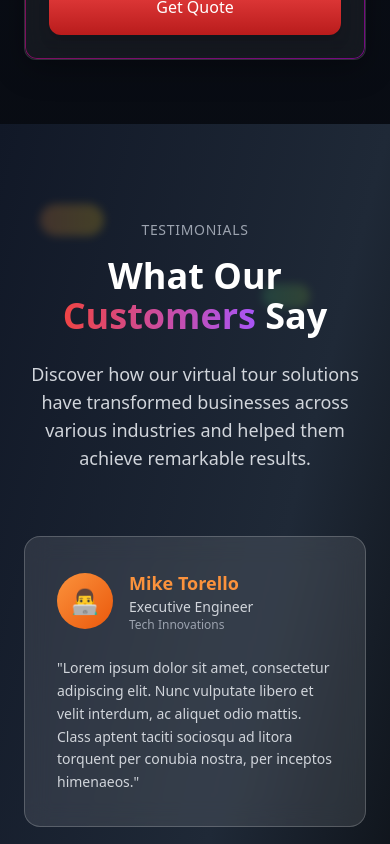
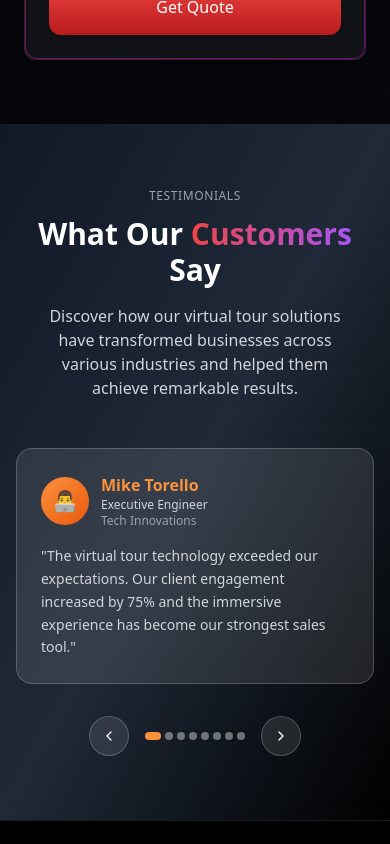
Before and after one commit to thiyo-de/vision360-nubien-style, a React (Vite) app: page /services in a window 390 px wide. Shown: the part 4620-5464 px from the top of the page. Built offline with nearby package versions, Linux system fonts and the light colour scheme; a web font is replaced by a local one.

Commit message:
Refine testimonials section

```diff
--- a/src/components/TestimonialCarousel.tsx
+++ b/src/components/TestimonialCarousel.tsx
@@ -1,9 +1,27 @@
 import { motion, AnimatePresence } from 'framer-motion';
 import { ChevronLeft, ChevronRight } from 'lucide-react';
-import { useState } from 'react';
+import { useState, useEffect } from 'react';
 
 const TestimonialCarousel = () => {
   const [currentIndex, setCurrentIndex] = useState(0);
+  const [itemsPerPage, setItemsPerPage] = useState(3);
+
+  // Responsive items per page
+  useEffect(() => {
+    const updateItemsPerPage = () => {
+      if (window.innerWidth < 768) {
+        setItemsPerPage(1); // Mobile: 1 item
+      } else if (window.innerWidth < 1024) {
+        setItemsPerPage(2); // Tablet: 2 items
+      } else {
+        setItemsPerPage(3); // Desktop: 3 items
+      }
+    };
+
+    updateItemsPerPage();
+    window.addEventListener('resize', updateItemsPerPage);
+    return () => window.removeEventListener('resize', updateItemsPerPage);
+  }, []);
 
   const testimonials = [
     {
@@ -11,85 +29,99 @@ const TestimonialCarousel = () => {
       role: "Executive Engineer",
       company: "Tech Innovations",
       image: "👨‍💻",
-      testimonial: "Lorem ipsum dolor sit amet, consectetur adipiscing elit. Nunc vulputate libero et velit interdum, ac aliquet odio mattis. Class aptent taciti sociosqu ad litora torquent per conubia nostra, per inceptos himenaeos."
+      testimonial: "The virtual tour technology exceeded our expectations. Our client engagement increased by 75% and the immersive experience has become our strongest sales tool."
     },
     {
       name: "Rick Wright",
       role: "Executive Engineer",
       company: "Digital Solutions",
       image: "👨‍💼",
-      testimonial: "Lorem ipsum dolor sit amet, consectetur adipiscing elit. Nunc vulputate libero et velit interdum, ac aliquet odio mattis. Class aptent taciti sociosqu ad litora torquent per conubia nostra, per inceptos himenaeos."
+      testimonial: "Implementation was seamless and the results were immediate. Our conversion rates improved dramatically, and clients love the interactive experience we now provide."
     },
     {
       name: "Devon Miles",
       role: "Executive Engineer",
       company: "Future Systems",
       image: "👨‍🔬",
-      testimonial: "Lorem ipsum dolor sit amet, consectetur adipiscing elit. Nunc vulputate libero et velit interdum, ac aliquet odio mattis. Class aptent taciti sociosqu ad litora torquent per conubia nostra, per inceptos himenaeos."
+      testimonial: "Outstanding quality and professional service. The virtual tours have revolutionized how we present our facilities to potential clients and partners worldwide."
     },
     {
       name: "Sarah Johnson",
       role: "Real Estate Director",
       company: "Premier Properties",
       image: "👩‍💼",
-      testimonial: "The virtual tours have completely revolutionized our property showcasing process. Our clients can now explore properties from anywhere in the world, resulting in a 45% increase in qualified leads and faster closing times."
+      testimonial: "The virtual tours have completely revolutionized our property showcasing process. Our clients can now explore properties from anywhere in the world, resulting in a 45% increase in qualified leads."
     },
     {
       name: "Marcus Thompson",
       role: "Hotel Operations Manager",
       company: "Luxury Resorts Group",
       image: "👨‍🍳",
-      testimonial: "Since implementing virtual tours, our online bookings have skyrocketed by 60%. Guests arrive with clear expectations and our customer satisfaction scores have reached an all-time high. It's been a game-changer for our business."
+      testimonial: "Since implementing virtual tours, our online bookings have skyrocketed by 60%. Guests arrive with clear expectations and our customer satisfaction scores have reached an all-time high."
     },
     {
       name: "Elena Rodriguez",
       role: "Marketing Manager",
       company: "Retail Dynamics",
       image: "👩‍🎨",
-      testimonial: "Our retail spaces come alive through these virtual tours. Customers can experience our stores remotely, leading to more informed visits and a 35% increase in conversion rates. The technology is simply outstanding."
+      testimonial: "Our retail spaces come alive through these virtual tours. Customers can experience our stores remotely, leading to more informed visits and a 35% increase in conversion rates."
     },
     {
       name: "James Park",
       role: "University Admissions",
       company: "State University",
       image: "👨‍🎓",
-      testimonial: "Virtual campus tours have transformed our student recruitment process. Prospective students from around the globe can now explore our facilities, leading to a 50% increase in international applications and higher enrollment rates."
+      testimonial: "Virtual campus tours have transformed our student recruitment process. Prospective students from around the globe can now explore our facilities, leading to a 50% increase in international applications."
     },
     {
       name: "Lisa Chen",
       role: "Event Coordinator",
       company: "Premier Venues",
       image: "👩‍💻",
-      testimonial: "Event planners love being able to walk through our venues virtually before booking. It saves everyone time and ensures perfect venue selection. Our booking rate has increased by 40% since launching virtual tours."
+      testimonial: "Event planners love being able to walk through our venues virtually before booking. It saves everyone time and ensures perfect venue selection. Our booking rate has increased by 40%."
     }
   ];
 
+  const totalPages = Math.ceil(testimonials.length / itemsPerPage);
+
   const nextSlide = () => {
-    setCurrentIndex((prev) => (prev + 3) % testimonials.length);
+    setCurrentIndex((prev) => (prev + itemsPerPage) % testimonials.length);
   };
 
   const prevSlide = () => {
-    setCurrentIndex((prev) => (prev - 3 + testimonials.length) % testimonials.length);
+    setCurrentIndex((prev) => (prev - itemsPerPage + testimonials.length) % testimonials.length);
+  };
+
+  const goToPage = (pageIndex: number) => {
+    setCurrentIndex(pageIndex * itemsPerPage);
   };
 
   const getVisibleTestimonials = () => {
     const visible = [];
-    for (let i = 0; i < 3; i++) {
+    for (let i = 0; i < itemsPerPage; i++) {
       visible.push(testimonials[(currentIndex + i) % testimonials.length]);
     }
     return visible;
   };
 
+  const currentPage = Math.floor(currentIndex / itemsPerPage);
+
   return (
-    <div className="relative">
+    <div className="relative max-w-7xl mx-auto">
       <AnimatePresence mode="wait">
         <motion.div
-          key={currentIndex}
+          key={`${currentIndex}-${itemsPerPage}`}
           initial={{ opacity: 0, x: 50 }}
           animate={{ opacity: 1, x: 0 }}
           exit={{ opacity: 0, x: -50 }}
           transition={{ duration: 0.5 }}
-          className="grid grid-cols-1 md:grid-cols-2 lg:grid-cols-3 gap-8 mb-12"
+          className={`grid gap-6 md:gap-8 mb-8 md:mb-12 ${
+            itemsPerPage === 1
+              ? 'grid-cols-1'
+              : itemsPerPage === 2
+              ? 'grid-cols-1 md:grid-cols-2'
+              : 'grid-cols-1 md:grid-cols-2 lg:grid-cols-3'
+          }`}
         >
           {getVisibleTestimonials().map((testimonial, index) => (
             <motion.div
@@ -97,20 +129,20 @@ const TestimonialCarousel = () => {
               initial={{ opacity: 0, y: 50 }}
               animate={{ opacity: 1, y: 0 }}
               transition={{ duration: 0.6, delay: index * 0.1 }}
-              className="bg-white/10 backdrop-blur-md rounded-2xl p-8 border border-white/20 hover:bg-white/15 transition-all duration-300 group"
+              className="bg-white/10 backdrop-blur-md rounded-2xl p-6 md:p-8 border border-white/20 hover:bg-white/15 transition-all duration-300 group h-full flex flex-col"
             >
-              <div className="flex items-center mb-6">
-                <div className="w-14 h-14 bg-gradient-to-br from-orange-400 to-orange-600 rounded-full flex items-center justify-center text-2xl mr-4 group-hover:scale-110 transition-transform duration-300">
+              <div className="flex items-center mb-4 md:mb-6 flex-shrink-0">
+                <div className="w-12 h-12 md:w-14 md:h-14 bg-gradient-to-br from-orange-400 to-orange-600 rounded-full flex items-center justify-center text-xl md:text-2xl mr-3 md:mr-4 group-hover:scale-110 transition-transform duration-300 flex-shrink-0">
                   {testimonial.image}
                 </div>
-                <div>
-                  <h4 className="font-bold text-orange-400 text-lg">{testimonial.name}</h4>
-                  <p className="text-sm text-gray-300">{testimonial.role}</p>
-                  <p className="text-xs text-gray-400">{testimonial.company}</p>
+                <div className="min-w-0 flex-1">
+                  <h4 className="font-bold text-orange-400 text-base md:text-lg truncate">{testimonial.name}</h4>
+                  <p className="text-xs md:text-sm text-gray-300 truncate">{testimonial.role}</p>
+                  <p className="text-xs text-gray-400 truncate">{testimonial.company}</p>
                 </div>
               </div>
 
-              <blockquote className="text-gray-300 leading-relaxed text-sm">
+              <blockquote className="text-gray-300 leading-relaxed text-sm md:text-base flex-1">
                 "{testimonial.testimonial}"
               </blockquote>
             </motion.div>
@@ -119,25 +151,26 @@ const TestimonialCarousel = () => {
       </AnimatePresence>
 
       {/* Navigation */}
-      <div className="flex justify-center items-center space-x-4">
+      <div className="flex justify-center items-center space-x-4 px-4">
         <motion.button
           whileHover={{ scale: 1.1 }}
           whileTap={{ scale: 0.9 }}
           onClick={prevSlide}
-          className="w-12 h-12 bg-white/10 backdrop-blur-md rounded-full flex items-center justify-center border border-white/20 hover:bg-white/20 transition-all duration-300"
+          disabled={totalPages <= 1}
+          className="w-10 h-10 md:w-12 md:h-12 bg-white/10 backdrop-blur-md rounded-full flex items-center justify-center border border-white/20 hover:bg-white/20 transition-all duration-300 disabled:opacity-50 disabled:cursor-not-allowed flex-shrink-0"
         >
-          <ChevronLeft size={20} className="text-white" />
+          <ChevronLeft size={16} className="text-white md:w-5 md:h-5" />
         </motion.button>
 
-        <div className="flex space-x-2">
-          {Array.from({ length: Math.ceil(testimonials.length / 3) }).map((_, index) => (
+        <div className="flex space-x-1 md:space-x-2 overflow-hidden">
+          {Array.from({ length: totalPages }).map((_, index) => (
             <button
               key={index}
-              onClick={() => setCurrentIndex(index * 3)}
-              className={`w-2 h-2 rounded-full transition-all duration-300 ${
-                Math.floor(currentIndex / 3) === index
-                  ? 'bg-orange-400 w-6'
-                  : 'bg-white/40 hover:bg-white/60'
+              onClick={() => goToPage(index)}
+              className={`h-2 rounded-full transition-all duration-300 flex-shrink-0 ${
+                currentPage === index
+                  ? 'bg-orange-400 w-4 md:w-6'
+                  : 'bg-white/40 hover:bg-white/60 w-2'
               }`}
             />
           ))}
@@ -147,9 +180,10 @@ const TestimonialCarousel = () => {
           whileHover={{ scale: 1.1 }}
           whileTap={{ scale: 0.9 }}
           onClick={nextSlide}
-          className="w-12 h-12 bg-white/10 backdrop-blur-md rounded-full flex items-center justify-center border border-white/20 hover:bg-white/20 transition-all duration-300"
+          disabled={totalPages <= 1}
+          className="w-10 h-10 md:w-12 md:h-12 bg-white/10 backdrop-blur-md rounded-full flex items-center justify-center border border-white/20 hover:bg-white/20 transition-all duration-300 disabled:opacity-50 disabled:cursor-not-allowed flex-shrink-0"
         >
-          <ChevronRight size={20} className="text-white" />
+          <ChevronRight size={16} className="text-white md:w-5 md:h-5" />
         </motion.button>
       </div>
     </div>
--- a/src/pages/Services.tsx
+++ b/src/pages/Services.tsx
@@ -166,9 +166,9 @@ const ServicesPage = () => {
       </section>
 
       {/* Testimonials Section */}
-      <section className="py-24 bg-gradient-to-br from-gray-900 via-gray-800 to-black relative overflow-hidden">
-        {/* Floating Decorative Elements */}
-        <div className="absolute inset-0 pointer-events-none">
+      <section className="py-16 md:py-24 bg-gradient-to-br from-gray-900 via-gray-800 to-black relative overflow-hidden">
+        {/* Floating Decorative Elements - Hidden on mobile for better readability */}
+        <div className="absolute inset-0 pointer-events-none hidden md:block">
           <motion.div
             animate={{
               rotate: [0, 360],
@@ -176,7 +176,7 @@ const ServicesPage = () => {
               y: [0, 50, 0]
             }}
             transition={{ duration: 20, repeat: Infinity, ease: "linear" }}
-            className="absolute top-20 left-10 w-16 h-8 bg-gradient-to-r from-orange-400 to-yellow-400 rounded-full opacity-20 blur-sm"
+            className="absolute top-20 left-10 w-12 h-6 md:w-16 md:h-8 bg-gradient-to-r from-orange-400 to-yellow-400 rounded-full opacity-20 blur-sm"
           />
           <motion.div
             animate={{
@@ -185,7 +185,7 @@ const ServicesPage = () => {
               y: [0, 80, 0]
             }}
             transition={{ duration: 25, repeat: Infinity, ease: "linear" }}
-            className="absolute top-40 right-20 w-12 h-6 bg-gradient-to-r from-green-400 to-lime-400 rounded-full opacity-15 blur-sm"
+            className="absolute top-40 right-20 w-8 h-4 md:w-12 md:h-6 bg-gradient-to-r from-green-400 to-lime-400 rounded-full opacity-15 blur-sm"
           />
           <motion.div
             animate={{
@@ -194,7 +194,7 @@ const ServicesPage = () => {
               y: [0, -40, 0]
             }}
             transition={{ duration: 30, repeat: Infinity, ease: "linear" }}
-            className="absolute bottom-32 left-1/4 w-20 h-10 bg-gradient-to-r from-orange-300 to-amber-300 rounded-full opacity-10 blur-sm"
+            className="absolute bottom-32 left-1/4 w-14 h-7 md:w-20 md:h-10 bg-gradient-to-r from-orange-300 to-amber-300 rounded-full opacity-10 blur-sm"
           />
           <motion.div
             animate={{
@@ -203,23 +203,23 @@ const ServicesPage = () => {
               y: [0, 60, 0]
             }}
             transition={{ duration: 22, repeat: Infinity, ease: "linear" }}
-            className="absolute bottom-20 right-1/3 w-14 h-7 bg-gradient-to-r from-lime-400 to-green-300 rounded-full opacity-20 blur-sm"
+            className="absolute bottom-20 right-1/3 w-10 h-5 md:w-14 md:h-7 bg-gradient-to-r from-lime-400 to-green-300 rounded-full opacity-20 blur-sm"
           />
         </div>
 
-        <div className="container mx-auto px-6 relative z-10">
+        <div className="container mx-auto px-4 md:px-6 relative z-10">
           <motion.div
             initial={{ opacity: 0, y: 30 }}
             whileInView={{ opacity: 1, y: 0 }}
             viewport={{ once: true }}
             transition={{ duration: 0.8 }}
-            className="text-center mb-16"
+            className="text-center mb-12 md:mb-16"
           >
-            <p className="text-sm uppercase tracking-wider text-gray-400 mb-4">TESTIMONIALS</p>
-            <h2 className="text-4xl md:text-5xl font-bold text-white mb-6">
+            <p className="text-xs md:text-sm uppercase tracking-wider text-gray-400 mb-3 md:mb-4">TESTIMONIALS</p>
+            <h2 className="text-3xl md:text-4xl lg:text-5xl font-bold text-white mb-4 md:mb-6 px-4">
               What Our <span className="text-gradient">Customers</span> Say
             </h2>
-            <p className="text-lg text-gray-300 max-w-2xl mx-auto">
+            <p className="text-base md:text-lg text-gray-300 max-w-2xl mx-auto px-4">
               Discover how our virtual tour solutions have transformed businesses across various industries and helped them achieve remarkable results.
             </p>
           </motion.div>
```
